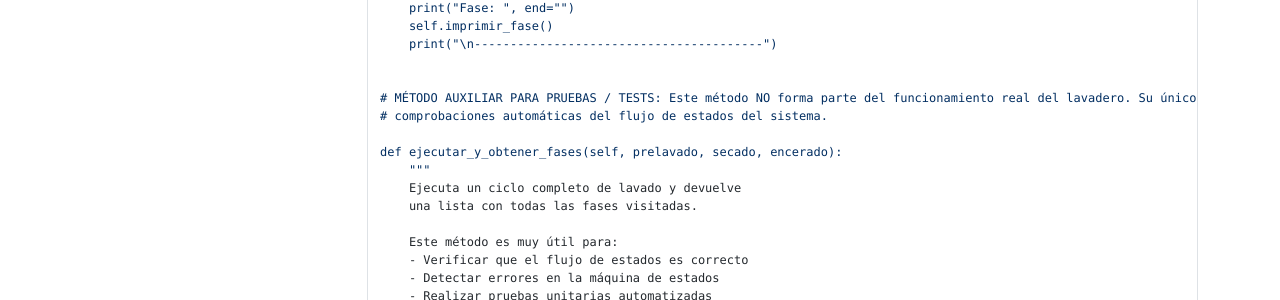
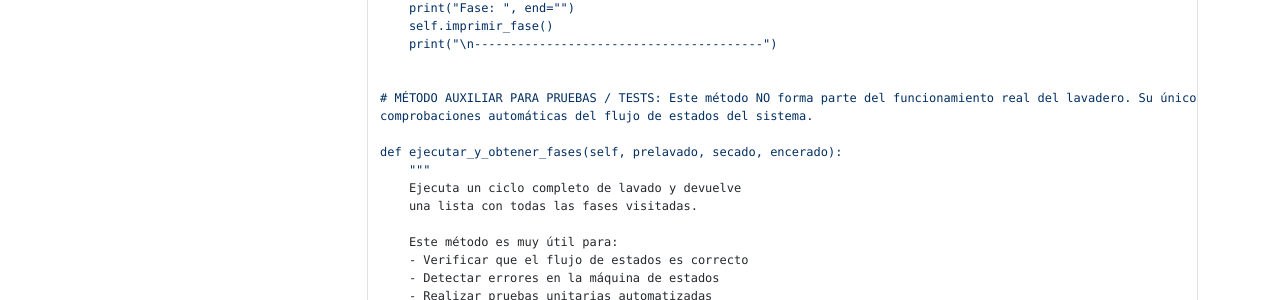
Before and after one commit to carloscastillogon1/Unidad1-TareaRA1-CarlosCastillo, an MkDocs documentation site: the page built from docs/python.md, in a window 1280 px wide and 900 px high, scrolled down 4743 px. Shown: the part 385-685 px from the top of the window. Built offline with MkDocs 1.6.1, drawn with Linux system fonts in a browser that asks for light colours; nearby versions of some CDN libraries; some of the changed text lies outside the part shown.

```diff
--- a/docs/python.md
+++ b/docs/python.md
@@ -276,7 +276,7 @@ class Lavadero:
 
 
     # MÉTODO AUXILIAR PARA PRUEBAS / TESTS: Este método NO forma parte del funcionamiento real del lavadero. Su único propósito es facilitar pruebas unitarias y
-    # comprobaciones automáticas del flujo de estados del sistema.
+    comprobaciones automáticas del flujo de estados del sistema.
 
     def ejecutar_y_obtener_fases(self, prelavado, secado, encerado):
         """
```
